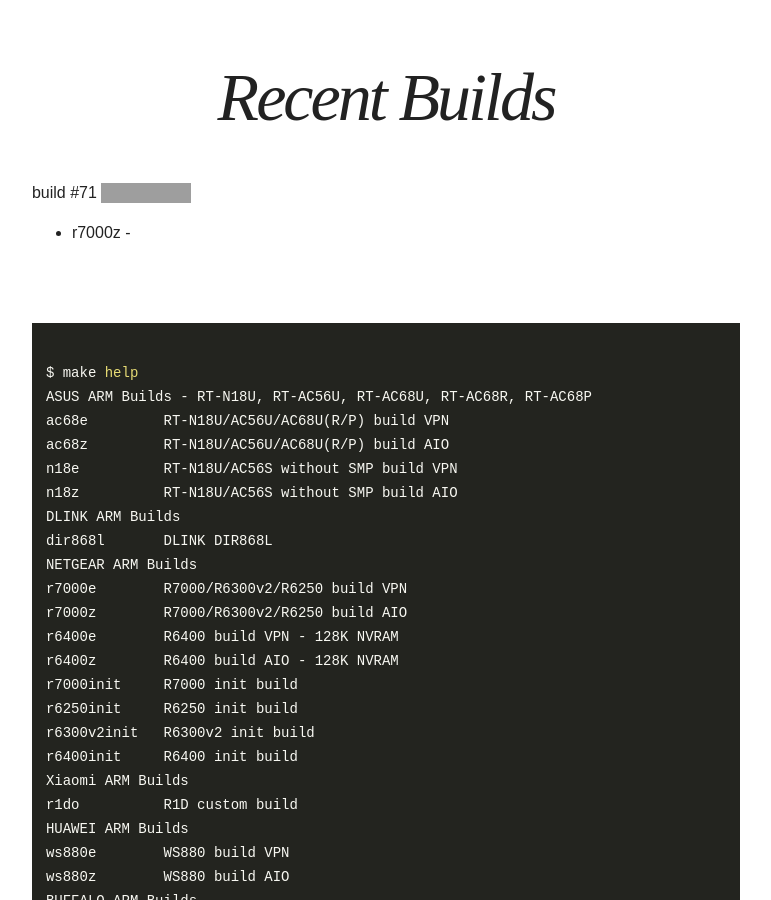
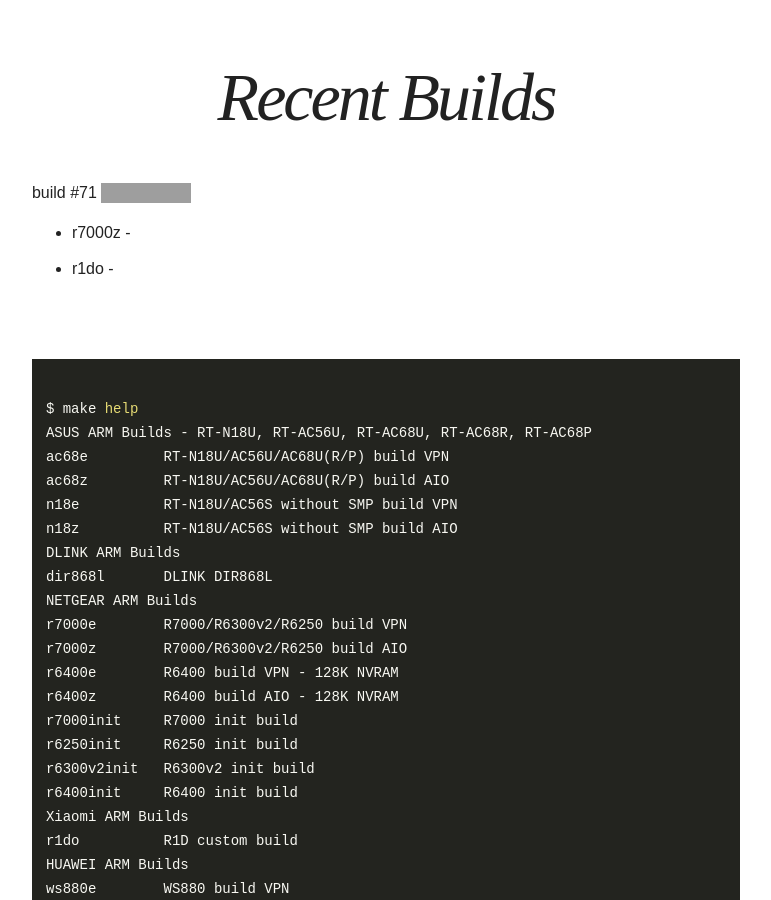
Before and after one commit to oglopss/tomato-arm-ci-jekyll, a Jekyll site: the page built from index.html, in a window 1280 px wide and 900 px high, scrolled down 415 px. Shown: the whole window, without its empty margins (254-1025 px from the left). Built offline with Jekyll 4.4.1, drawn with Linux system fonts in a browser that asks for light colours; nearby versions of some CDN libraries; grey boxes are pictures that could not be loaded.

Commit message:
Travis build 71 r1do pushed to gh-pages

```diff
--- a/_data/ss.yml
+++ b/_data/ss.yml
@@ -1,3 +1,4 @@
 build: 71
 files:
   - 0002 r7000z
+  - 0003 r1do
```
